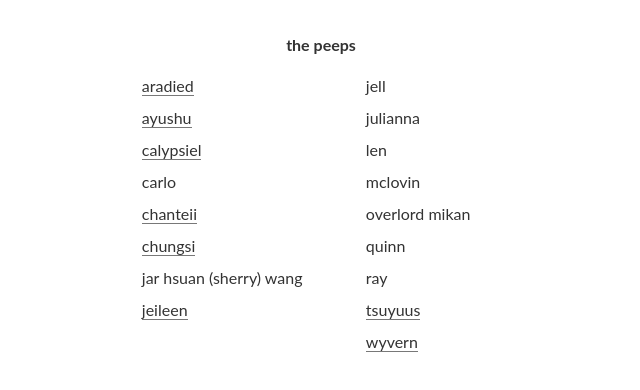
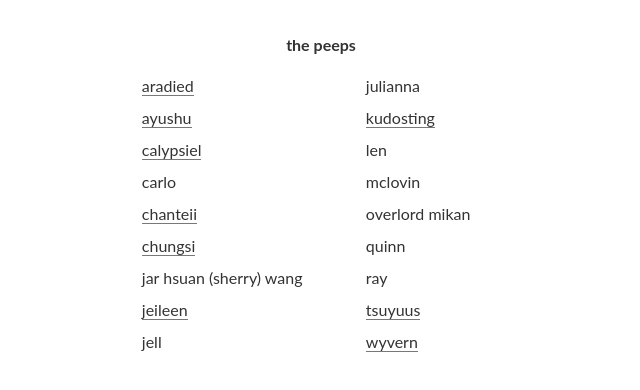
Before and after one commit to sfusketch/sfusketch.github.io, a plain HTML site: page index.html in a window 1280 px wide. Shown: the part 482-872 px from the top of the page, 319-959 px from the left. Drawn offline with Linux system fonts and the light colour scheme.

Commit message:
forgot kudosting

```diff
--- a/index.html
+++ b/index.html
@@ -41,10 +41,11 @@
         <li><a href="https://chungsi.github.io">chungsi</a></li>
         <li>jar hsuan (sherry) wang</li>
         <li><a href="https://www.instagram.com/jeileenart/">jeileen</a></li>
+        <li>jell</li>
       </ul>
       <ul class="peeps-list">
-        <li>jell</li>
         <li>julianna</li>
+        <li><a href="https://kudosting.artstation.com">kudosting</a></li>
         <li>len</li>
         <li>mclovin</li>
         <li>overlord mikan</li>
```
